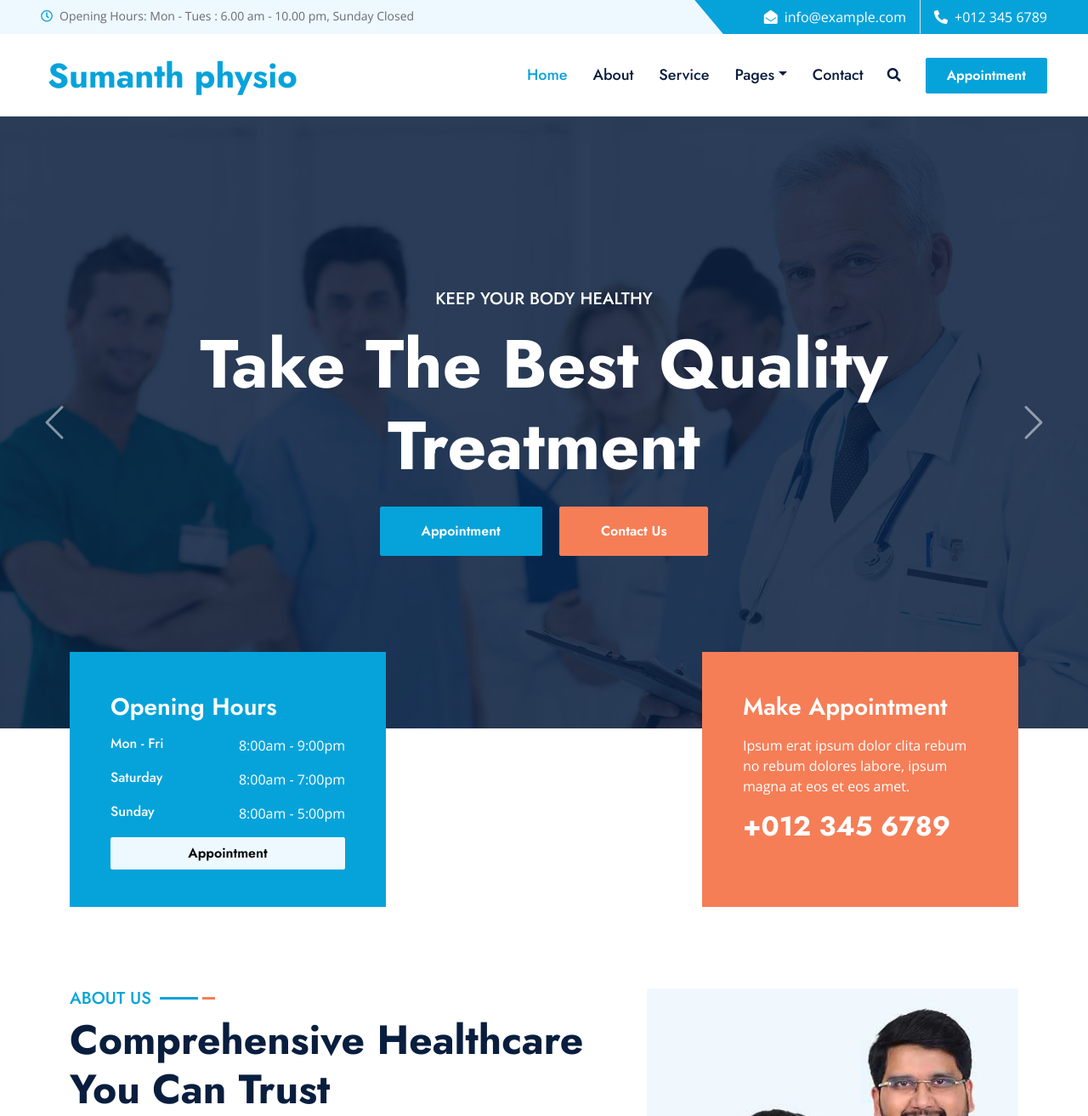
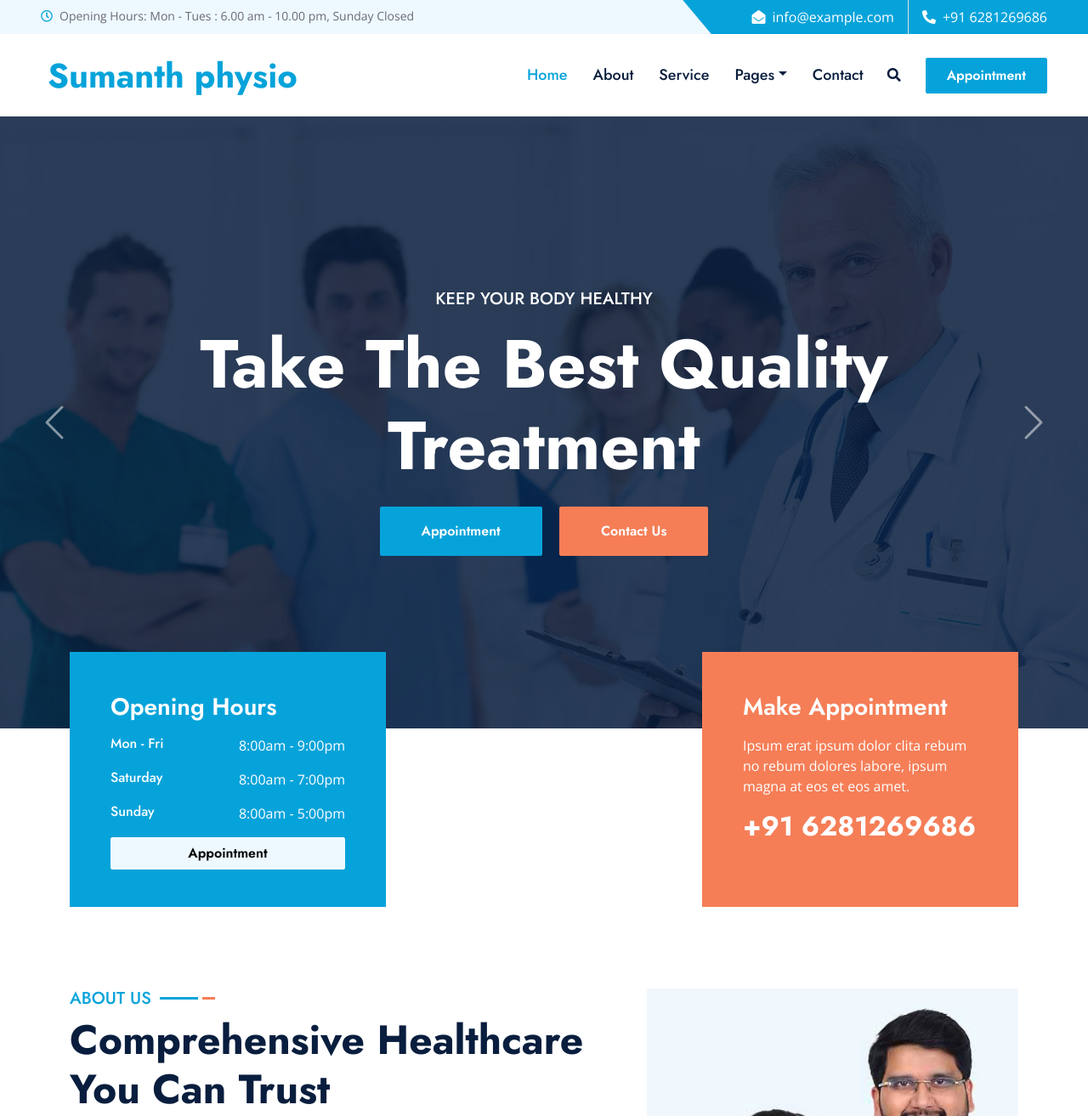
Before and after one commit to gopi-cpu/sumanthpyscioweb, a plain HTML site: page index.html in a window 1280 px wide. Shown: the top 1313 px of the page at 85% size. Drawn offline with nearby package versions, Linux system fonts and the light colour scheme.

Commit message:
"update"

```diff
--- a/index.html
+++ b/index.html
@@ -62,7 +62,7 @@
                         <p class="m-0"><i class="fa fa-envelope-open me-2"></i>info@example.com</p>
                     </div>
                     <div class="py-2">
-                        <p class="m-0"><i class="fa fa-phone-alt me-2"></i>+012 345 6789</p>
+                        <p class="m-0"><i class="fa fa-phone-alt me-2"></i>+91 6281269686</p>
                     </div>
                 </div>
             </div>
@@ -205,7 +205,7 @@
                     <div class="bg-secondary d-flex flex-column p-5" style="height: 300px;">
                         <h3 class="text-white mb-3">Make Appointment</h3>
                         <p class="text-white">Ipsum erat ipsum dolor clita rebum no rebum dolores labore, ipsum magna at eos et eos amet.</p>
-                        <h2 class="text-white mb-0">+012 345 6789</h2>
+                        <h2 class="text-white mb-0">+91 6281269686</h2>
                     </div>
                 </div>
             </div>
@@ -372,7 +372,7 @@
                     <div class="position-relative bg-primary rounded h-100 d-flex flex-column align-items-center justify-content-center text-center p-4">
                         <h3 class="text-white mb-3">Make Appointment</h3>
                         <p class="text-white mb-3">Book your consultation today and take the first step towards better health.</p>
-                        <h2 class="text-white mb-0">+012 345 6789</h2>
+                        <h2 class="text-white mb-0">+916281269686</h2>
                     </div>
                 </div>
             </div>
```
